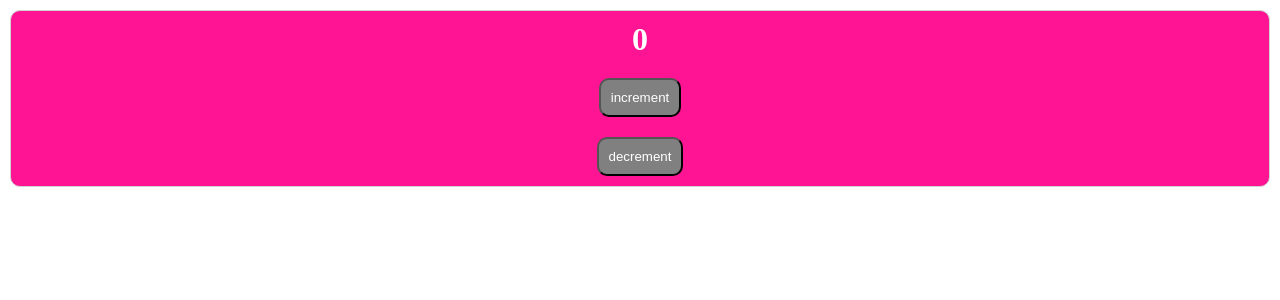
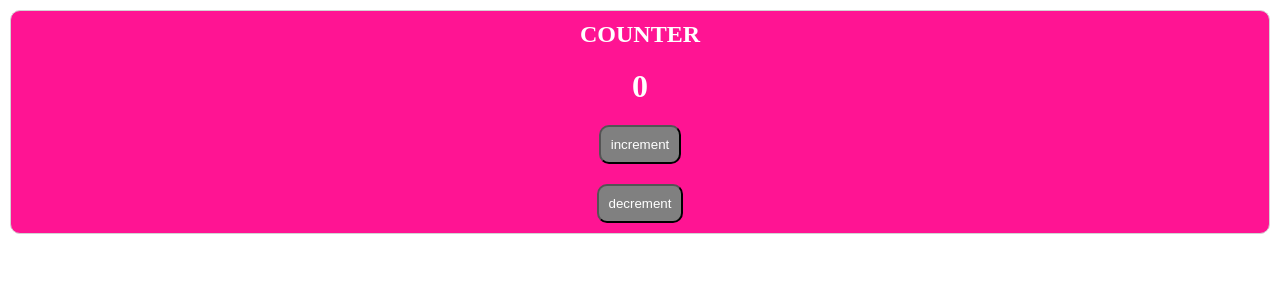
Before and after one commit to volodyafrolov11/test-git, a React (Vite) app: page / in a window 1280 px wide. Shown: the top 300 px of the page. Built offline with nearby package versions, Linux system fonts and the light colour scheme.

Commit message:
add main title

```diff
--- a/src/App.jsx
+++ b/src/App.jsx
@@ -6,6 +6,7 @@ const App = () => {
 
     return (
         <div className="counter">
+            <h2 style={{color: "white"}}>COUNTER</h2>
             <h1 className="title">{count}</h1>
             <button
                 className="button"
```
